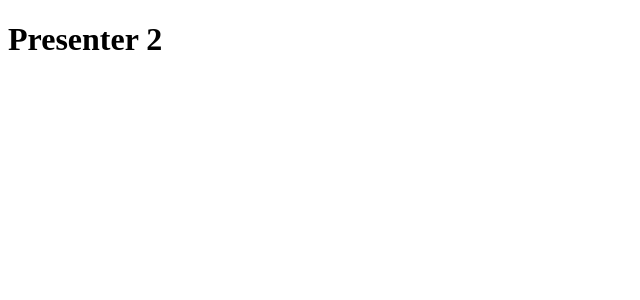
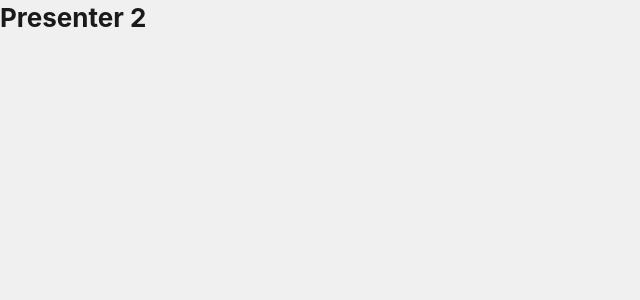
Before and after one commit to roar/presenter-2, a React (Vite) app in the folder src/renderer/: page / in a window 1280 px wide. Shown: the top 300 px of the page, without its empty margins (0-640 px from the left). Built offline with nearby package versions, Linux system fonts and the light colour scheme.

Commit message:
Add CSS token system and document styling architecture
Co-Authored-By: Claude Sonnet 4.6 <noreply@anthropic.com>

```diff
--- a/src/renderer/src/main.tsx
+++ b/src/renderer/src/main.tsx
@@ -1,5 +1,6 @@
 import React from 'react'
 import ReactDOM from 'react-dom/client'
+import './styles/global.css'
 import App from './App'
 
 ReactDOM.createRoot(document.getElementById('root') as HTMLElement).render(
--- /dev/null
+++ b/src/renderer/src/styles/global.css
@@ -0,0 +1,27 @@
+@import './tokens.css';
+
+*,
+*::before,
+*::after {
+  box-sizing: border-box;
+  margin: 0;
+  padding: 0;
+}
+
+html,
+body,
+#root {
+  height: 100%;
+  overflow: hidden;
+}
+
+body {
+  font-family: var(--font);
+  font-size: var(--text-body);
+  font-weight: var(--weight-regular);
+  line-height: var(--leading-normal);
+  color: var(--text);
+  background: var(--bg);
+  -webkit-font-smoothing: antialiased;
+  user-select: none;
+}
--- /dev/null
+++ b/src/renderer/src/styles/tokens.css
@@ -0,0 +1,98 @@
+/* Design tokens — single source of truth for the entire app.
+   All component styles reference these variables.
+   To restyle the app, change values here. */
+
+:root {
+  color-scheme: dark;
+
+  /* ── Colors: Dark mode (default) ── */
+  --bg:             #1e1e1e;
+  --bg-panel:       #2a2a2a;
+  --bg-elevated:    #333333;
+  --border:         #3a3a3a;
+  --border-strong:  #505050;
+  --text:           #f0f0f0;
+  --text-dim:       #888888;
+  --text-disabled:  #555555;
+  --accent:         #0a84ff;
+  --accent-dim:     #0a84ff26;
+  --danger:         #ff453a;
+  --canvas:         #141414;
+
+  /* ── Typography ── */
+  --font:      -apple-system, BlinkMacSystemFont, "SF Pro Text", "Helvetica Neue", sans-serif;
+  --font-mono: "SF Mono", "Menlo", monospace;
+
+  --text-xs:     11px;
+  --text-sm:     12px;
+  --text-body:   13px;
+  --text-md:     14px;
+  --text-lg:     16px;
+  --text-xl:     20px;
+
+  --weight-regular:  400;
+  --weight-medium:   500;
+  --weight-semibold: 600;
+
+  --leading-tight:  1.2;
+  --leading-normal: 1.4;
+
+  /* ── Spacing ── */
+  --space-xs:  4px;
+  --space-sm:  8px;
+  --space-md:  12px;
+  --space-lg:  16px;
+  --space-xl:  24px;
+  --space-2xl: 32px;
+
+  /* ── Border radius ── */
+  --radius-sm:   4px;
+  --radius:      6px;
+  --radius-md:   8px;
+  --radius-lg:   12px;
+  --radius-pill: 9999px;
+
+  /* ── Elevation / shadows ── */
+  --shadow-popover: 0 4px 16px rgba(0, 0, 0, 0.4);
+  --shadow-modal:   0 8px 32px rgba(0, 0, 0, 0.5);
+  --shadow-slide:   0 2px 12px rgba(0, 0, 0, 0.5);
+
+  /* ── Layout ── */
+  --toolbar-height:    44px;
+  --statusbar-height:  24px;
+  --panel-left-width:  200px;
+  --panel-right-width: 260px;
+
+  /* ── Motion ── */
+  --duration-fast:   100ms;
+  --duration-normal: 180ms;
+  --duration-slow:   250ms;
+  --ease:            ease-in-out;
+}
+
+@media (prefers-color-scheme: light) {
+  :root {
+    color-scheme: light;
+
+    --bg:             #f0f0f0;
+    --bg-panel:       #ffffff;
+    --bg-elevated:    #ffffff;
+    --border:         #d0d0d0;
+    --border-strong:  #a0a0a0;
+    --text:           #1a1a1a;
+    --text-dim:       #888888;
+    --text-disabled:  #bbbbbb;
+    --accent:         #007aff;
+    --accent-dim:     #007aff1a;
+    --danger:         #ff3b30;
+    --canvas:         #e0e0e0;
+  }
+}
+
+@media (prefers-reduced-motion: reduce) {
+  :root {
+    --duration-fast:   0ms;
+    --duration-normal: 0ms;
+    --duration-slow:   0ms;
+  }
+}
```
Also changed, not shown: 1 other file (tests, documents, lock files or other folders).
